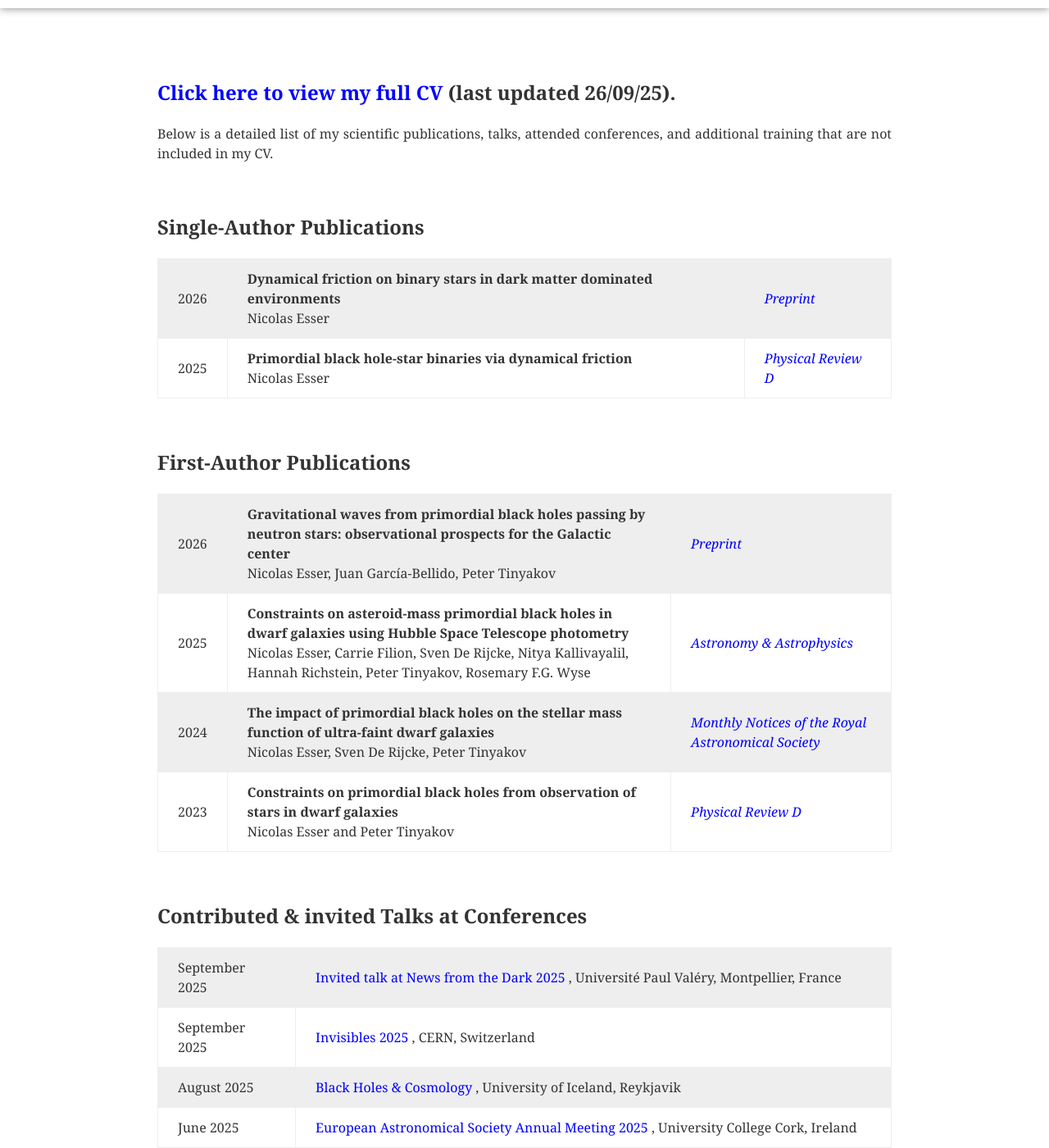
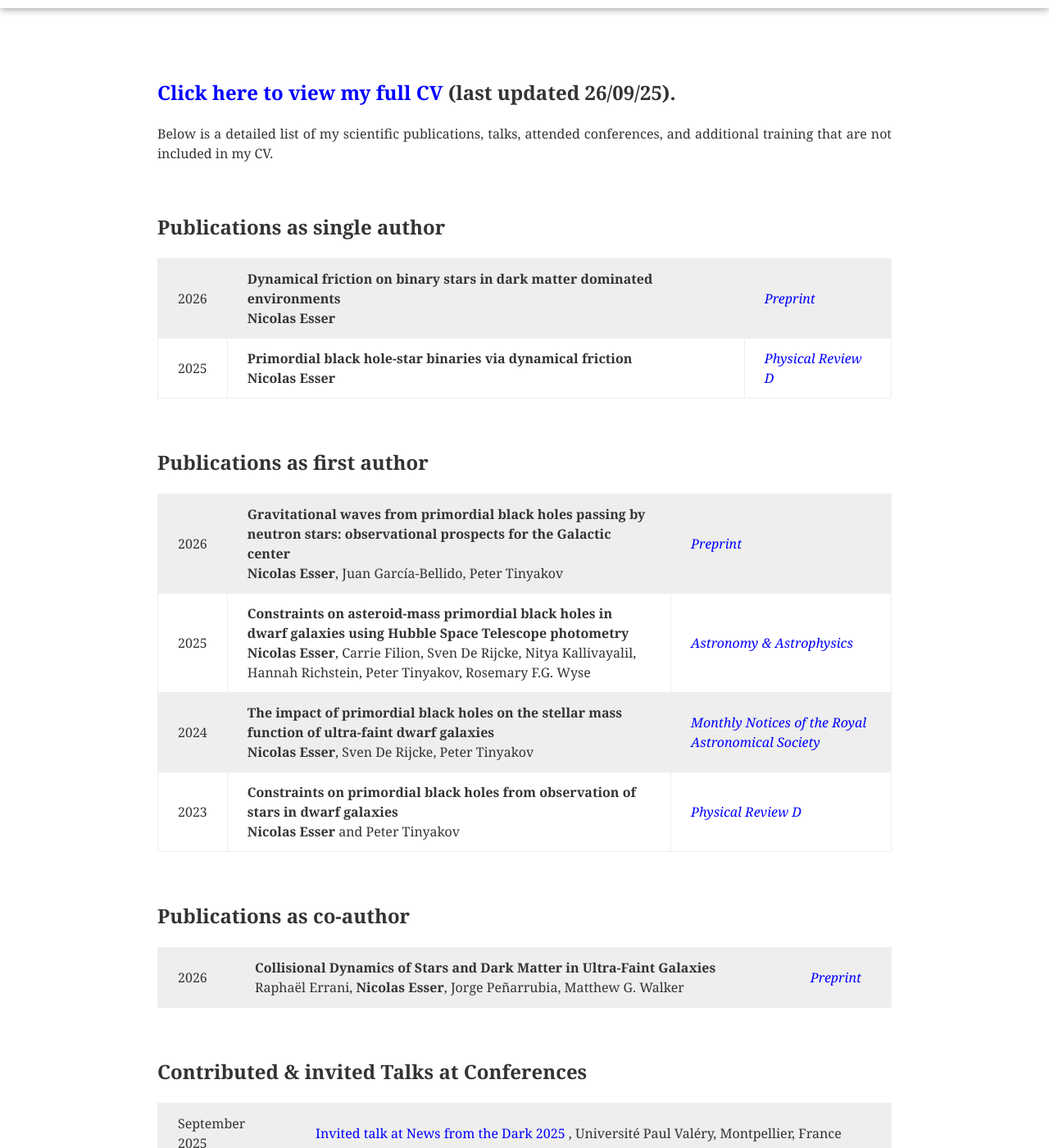
Before and after one commit to nicolasesser/nicolasesser.github.io, a Jekyll site: the page built from CV.html, in a window 1280 px wide and 1400 px high, scrolled down 377 px. Shown: the whole window at 82% size. Built offline with Jekyll 4.4.1, drawn with Linux system fonts in a browser that asks for light colours.

Commit message:
update paper cv

```diff
--- a/CV.html
+++ b/CV.html
@@ -14,41 +14,49 @@ header-image: /images/header_CV.jpg
 </p>
 
 
-<h2> Single-Author Publications </h2>
+<h2> Publications as single author </h2>
 <table class="table">
   <tr><td> 2026 </td><td> <b> Dynamical friction on binary stars in dark matter dominated environments </b><br>
-    Nicolas Esser </td><td> <a href="https://arxiv.org/abs/2602.20245"
+    <b>Nicolas Esser</b></td><td> <a href="https://arxiv.org/abs/2602.20245"
       target="_blank" style="color: blue; text-decoration: none;">
       <em> Preprint </em></a> </td></tr>
 
   <tr><td> 2025 </td><td> <b> Primordial black hole-star binaries via dynamical friction </b><br>
-    Nicolas Esser </td><td> <a href="https://journals.aps.org/prd/abstract/10.1103/p98j-1jjz"
+   <b>Nicolas Esser</b></td><td> <a href="https://journals.aps.org/prd/abstract/10.1103/p98j-1jjz"
       target="_blank" style="color: blue; text-decoration: none;">
       <em> Physical Review D </em></a> </td></tr>
 </table>
 
-<h2> First-Author Publications </h2>
+<h2> Publications as first author </h2>
 <table class="table">
   <tr><td> 2026 </td><td> <b> Gravitational waves from primordial black holes passing by neutron stars: observational prospects for the Galactic center </b><br>
-    Nicolas Esser, Juan García-Bellido, Peter Tinyakov </td><td> <a href="https://arxiv.org/abs/2602.23429"
+    <b>Nicolas Esser</b>, Juan García-Bellido, Peter Tinyakov </td><td> <a href="https://arxiv.org/abs/2602.23429"
      target="_blank" style="color: blue; text-decoration: none;">
      <em> Preprint </em></a>  </td></tr>
 
   <tr><td> 2025 </td><td> <b> Constraints on asteroid-mass primordial black holes in dwarf galaxies using Hubble Space Telescope photometry </b><br>
-    Nicolas Esser, Carrie Filion, Sven De Rijcke, Nitya Kallivayalil, Hannah Richstein, Peter Tinyakov, Rosemary F.G. Wyse </td><td> <a href="https://www.aanda.org/articles/aa/full_html/2025/06/aa54687-25/aa54687-25.html"
+   <b>Nicolas Esser</b>, Carrie Filion, Sven De Rijcke, Nitya Kallivayalil, Hannah Richstein, Peter Tinyakov, Rosemary F.G. Wyse </td><td> <a href="https://www.aanda.org/articles/aa/full_html/2025/06/aa54687-25/aa54687-25.html"
      target="_blank" style="color: blue; text-decoration: none;">
      <em> Astronomy & Astrophysics </em></a>  </td></tr>
 
   <tr><td> 2024 </td><td> <b> The impact of primordial black holes on the stellar mass function of ultra-faint dwarf galaxies </b><br>
-    Nicolas Esser, Sven De Rijcke, Peter Tinyakov </td><td> <a href="https://academic.oup.com/mnras/article/529/1/32/7560567?login=false"
+   <b>Nicolas Esser</b>, Sven De Rijcke, Peter Tinyakov </td><td> <a href="https://academic.oup.com/mnras/article/529/1/32/7560567?login=false"
  target="_blank" style="color: blue; text-decoration: none;">
      <em> Monthly Notices of the Royal Astronomical Society </em></a> </td></tr>
 
 
   <tr><td> 2023 </td><td> <b> Constraints on primordial black holes from observation of stars in dwarf galaxies  </b><br>
-     Nicolas Esser and Peter Tinyakov </td><td> <a href="https://journals.aps.org/prd/abstract/10.1103/PhysRevD.107.103052"
+    <b>Nicolas Esser</b> and Peter Tinyakov </td><td> <a href="https://journals.aps.org/prd/abstract/10.1103/PhysRevD.107.103052"
      target="_blank" style="color: blue; text-decoration: none;">
      <em> Physical Review D </em></a> </td></tr>
+</table>
+
+<h2> Publications as co-author </h2>
+<table class="table">
+  <tr><td> 2026 </td><td> <b> Collisional Dynamics of Stars and Dark Matter in Ultra-Faint Galaxies </b><br>
+    Raphaël Errani, <b>Nicolas Esser</b>, Jorge Peñarrubia, Matthew G. Walker </td><td> <a href="https://arxiv.org/abs/2604.06304"
+     target="_blank" style="color: blue; text-decoration: none;">
+     <em> Preprint </em></a>  </td></tr>
 </table>
 
 <h2> Contributed & invited Talks at Conferences </h2>
```
